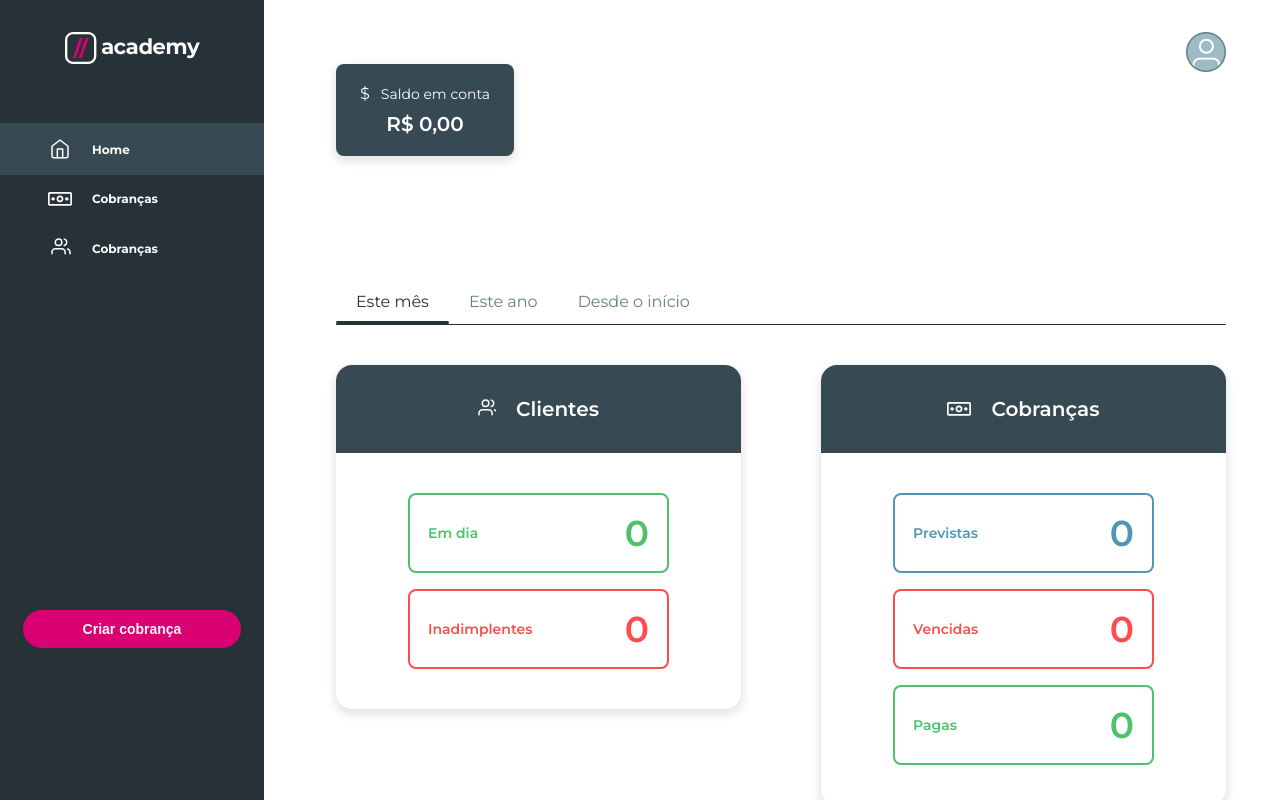
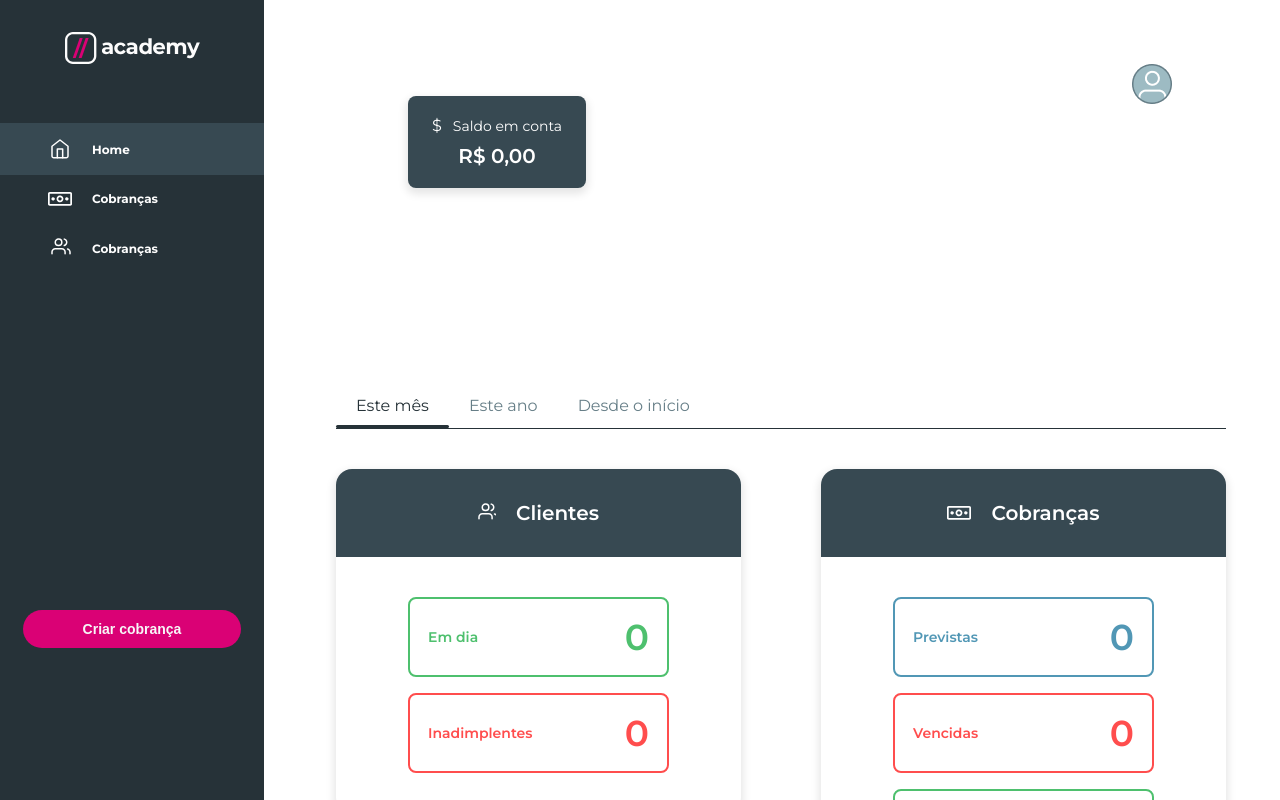
Before and after one commit to ramondorosario/practice-react-typescript, a React (Create React App) app: page /home in a window 1280 px wide. Shown: the top 800 px of the page. Built offline with nearby package versions, Linux system fonts and the light colour scheme.

Commit message:
style: add padding

```diff
--- a/src/components/Header/style.module.scss
+++ b/src/components/Header/style.module.scss
@@ -4,6 +4,7 @@
   display: flex;
   justify-content: space-between;
   width: 100%;
+  padding: 32px 54px 72px 72px;
 
   .balance_card {
     background-color: $backgroundCard;
```
